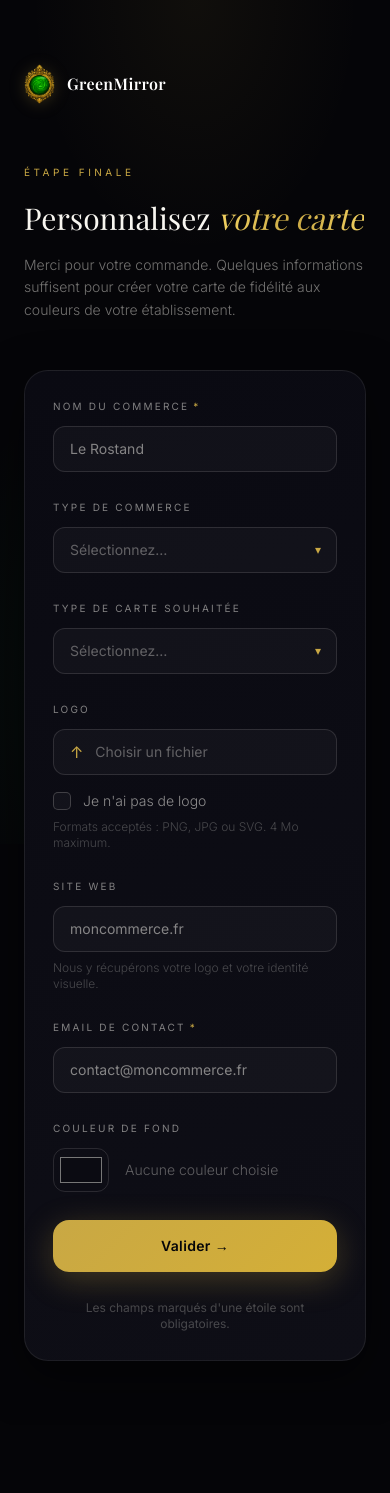
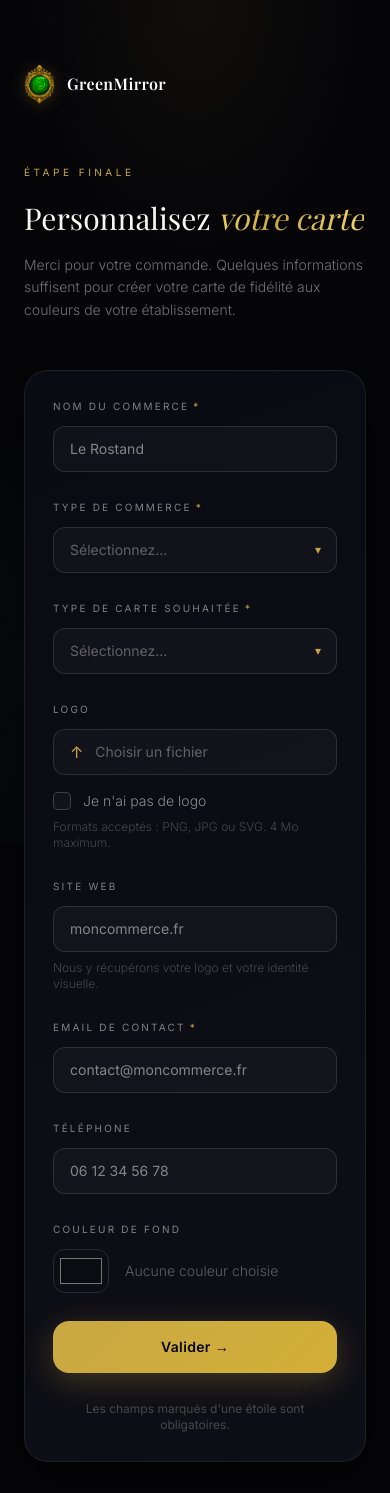
Before and after one commit to greenmirror23/cartes, a Next.js app: page /formulaire in a window 390 px wide. Shown: the top 1493 px of the page. Before the commit the page ends 1425 px from the top, so only its background shows below. Built offline with nearby package versions, Linux system fonts and the light colour scheme.

Commit message:
Listes obligatoires + champ telephone facultatif

```diff
--- a/app/formulaire/page.tsx
+++ b/app/formulaire/page.tsx
@@ -32,6 +32,7 @@ export default function FormulairePage() {
   const [sansLogo, setSansLogo] = useState(false)
   const [siteWeb, setSiteWeb] = useState("")
   const [email, setEmail] = useState("")
+  const [telephone, setTelephone] = useState("")
   const [couleurFond, setCouleurFond] = useState<string | null>(null)
 
   const [etat, setEtat] = useState<"repos" | "envoi" | "succes" | "erreur">(
@@ -78,6 +79,7 @@ export default function FormulairePage() {
     donnees.append("type_carte", typeCarte)
     donnees.append("site_web", normaliserSite(siteWeb))
     donnees.append("email", email.trim())
+    donnees.append("telephone", telephone.trim())
     donnees.append("couleur_fond", couleurFond ?? "")
     donnees.append("sans_logo", sansLogo ? "oui" : "non")
     if (logo && !sansLogo) donnees.append("logo", logo, logo.name)
@@ -196,16 +198,18 @@ export default function FormulairePage() {
                 />
               </Champ>
 
-              <Champ label="Type de commerce">
+              <Champ label="Type de commerce" obligatoire>
                 <Liste
+                  requis
                   valeur={typeCommerce}
                   onChange={setTypeCommerce}
                   options={TYPES_COMMERCE}
                 />
               </Champ>
 
-              <Champ label="Type de carte souhaitée">
+              <Champ label="Type de carte souhaitée" obligatoire>
                 <Liste
+                  requis
                   valeur={typeCarte}
                   onChange={setTypeCarte}
                   options={TYPES_CARTE}
@@ -332,6 +336,26 @@ export default function FormulairePage() {
                   value={email}
                   onChange={(e) => setEmail(e.target.value)}
                   placeholder="contact@moncommerce.fr"
+                  className="w-full rounded-xl px-4 py-3 text-sm outline-none transition-colors duration-200"
+                  style={styleChamp}
+                  onFocus={(e) =>
+                    (e.currentTarget.style.borderColor = "rgba(201,168,68,0.6)")
+                  }
+                  onBlur={(e) =>
+                    (e.currentTarget.style.borderColor =
+                      "rgba(248,246,240,0.12)")
+                  }
+                />
+              </Champ>
+
+              <Champ label="Téléphone">
+                <input
+                  type="tel"
+                  inputMode="tel"
+                  autoComplete="tel"
+                  value={telephone}
+                  onChange={(e) => setTelephone(e.target.value)}
+                  placeholder="06 12 34 56 78"
                   className="w-full rounded-xl px-4 py-3 text-sm outline-none transition-colors duration-200"
                   style={styleChamp}
                   onFocus={(e) =>
@@ -508,14 +532,17 @@ function Liste({
   valeur,
   onChange,
   options,
+  requis = false,
 }: {
   valeur: string
   onChange: (v: string) => void
   options: string[]
+  requis?: boolean
 }) {
   return (
     <div className="relative">
       <select
+        required={requis}
         value={valeur}
         onChange={(e) => onChange(e.target.value)}
         className="w-full rounded-xl px-4 py-3 text-sm outline-none appearance-none cursor-pointer transition-colors duration-200"
```
